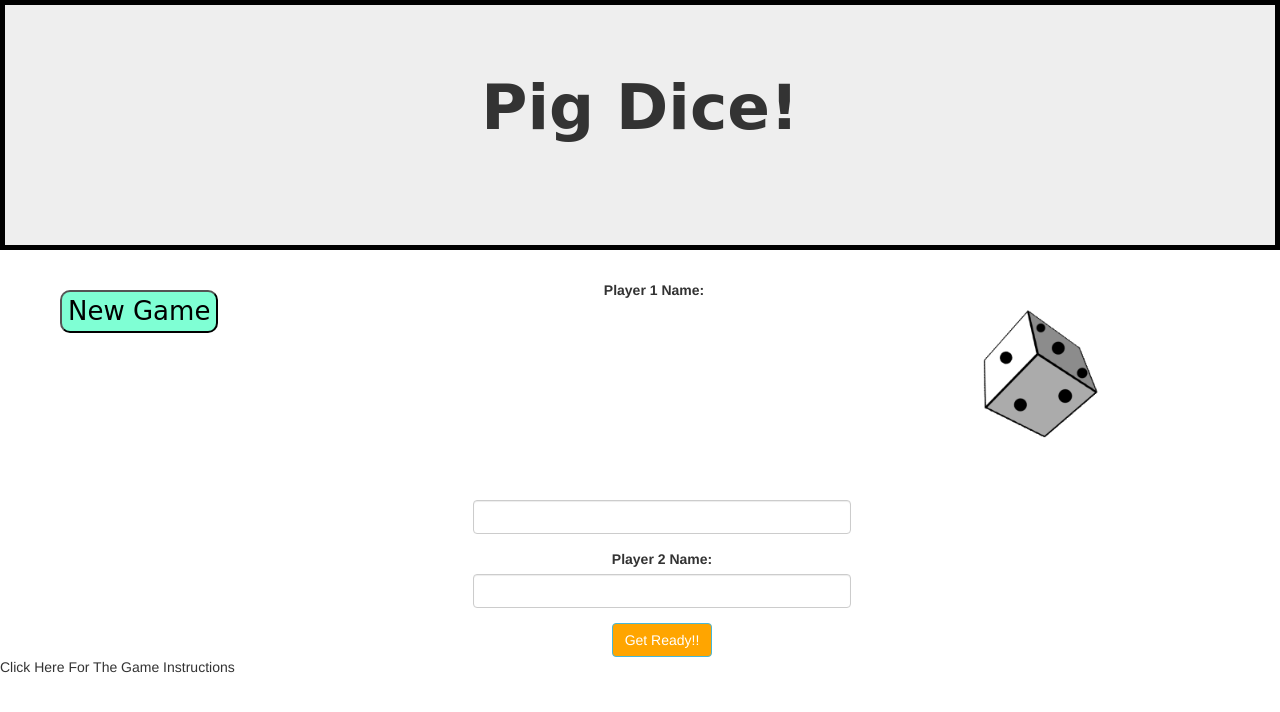
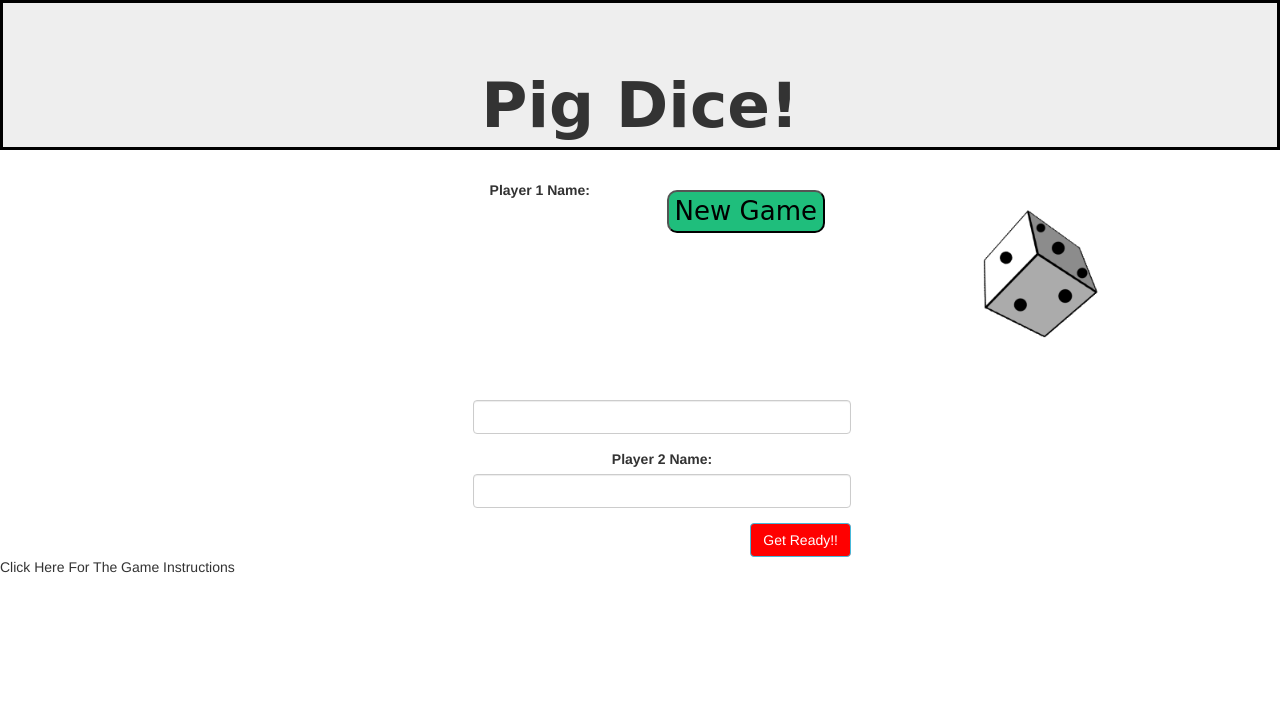
Before and after one commit to jmuema/pigdice, a plain HTML site: page index.html in a window 1280 px wide. Drawn offline with Linux system fonts and the light colour scheme.

Commit message:
Addbackground colors

```diff
--- a/css/styles.css
+++ b/css/styles.css
@@ -2,12 +2,20 @@ img{
   max-width: 300px;
   max-height: 200px;
 }
+.dice{
+  color: rgb(238, 255, 0);
+
+}
+.dice2{
+  color: red;
+}
 .jumbotron{
   font-family: 'SKranji' , cursive;
   text-align: center;
-  height: 250px;
+  height: 150px;
+  font-weight: 100px;
   font-size: 30px;
-  border: 5px solid black;
+  border: 3px solid black;
 }
 .container{
   width: 1008px;
@@ -26,7 +34,7 @@ li{
   font-style: italic;
 }
 .ng{
-  float: left;
+  float: right;
   padding: 10px;
   margin-left: 50px;
 }
@@ -64,14 +72,17 @@ li{
   font-size: 26px;
   font-family: 'Righteous' , cursive;
   border-radius: 10px;
-  background-color: aquamarine;
+  background-color:rgb(31, 190, 124);
   color: black;
+  float: right;
 }
 #newgame:hover{
   background-color: #10532C;
+  float: right;
 }
 #newgame:active{
   transform: translateY(5px);
+  float: right;
 }
 .panel-footer{
   margin-top: 30px;
@@ -96,10 +107,11 @@ li{
       margin-left: 20px;
 }
 #ready{
-  background-color: orange;
+  background-color: red;
+  float: right;
 }
 #p1-hold{
-  background-color: red;
+  background-color:red;
 }
 #p2-hold{
   background-color: red;
```
